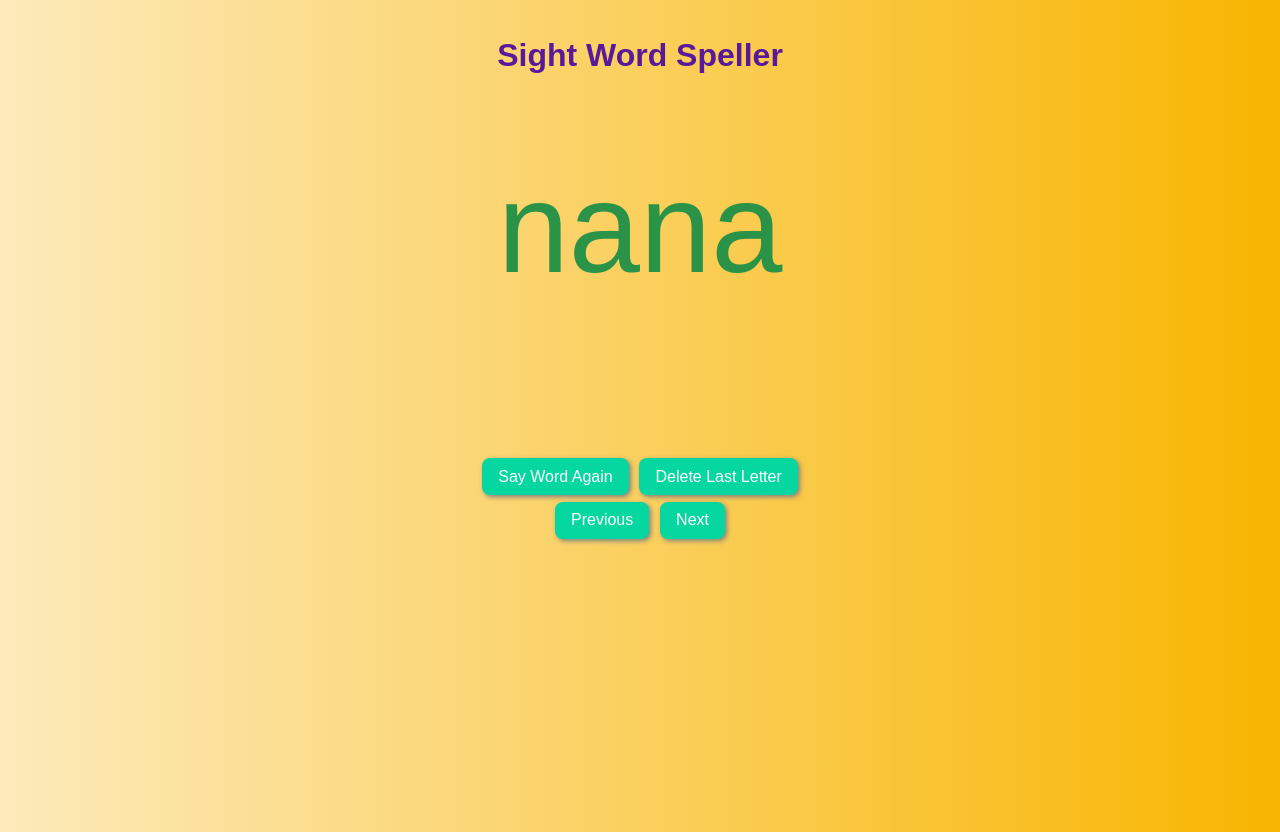
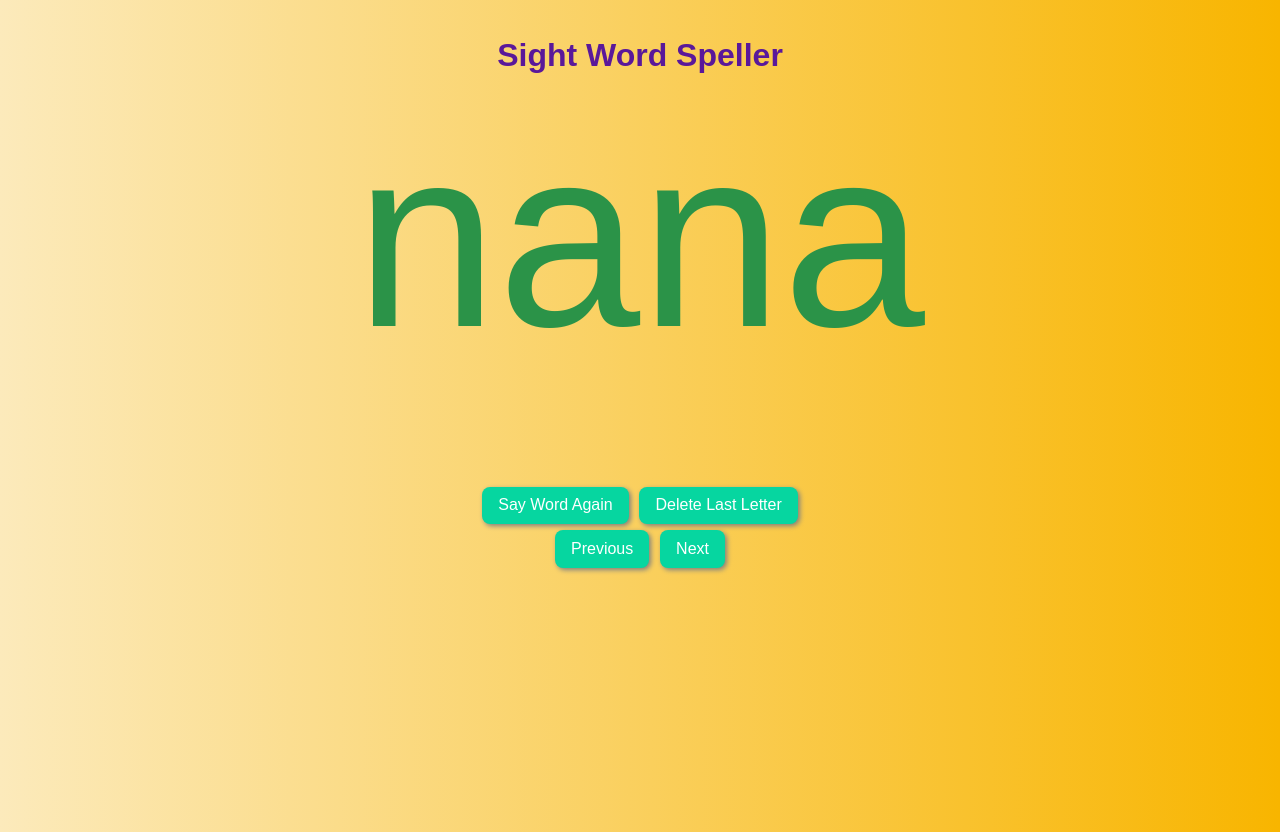
Before and after one commit to machawt/Burr, a plain HTML site: page flash1.html in a window 1280 px wide. Both pictures are taken after a click on the button "Set 1". Drawn offline with Linux system fonts and the light colour scheme.

Commit message:
Update flash1.html

```diff
--- a/flash1.html
+++ b/flash1.html
@@ -22,8 +22,8 @@
     margin-bottom: 0.5em;
   }
   #wordDisplay {
-    font-size: 10vw;
-    margin: 0.5em 0;
+    font-size: 20vw;
+    umargin: 0.5em 0;
     height: 1.2em;
     color: #2b9348;
   }
```
